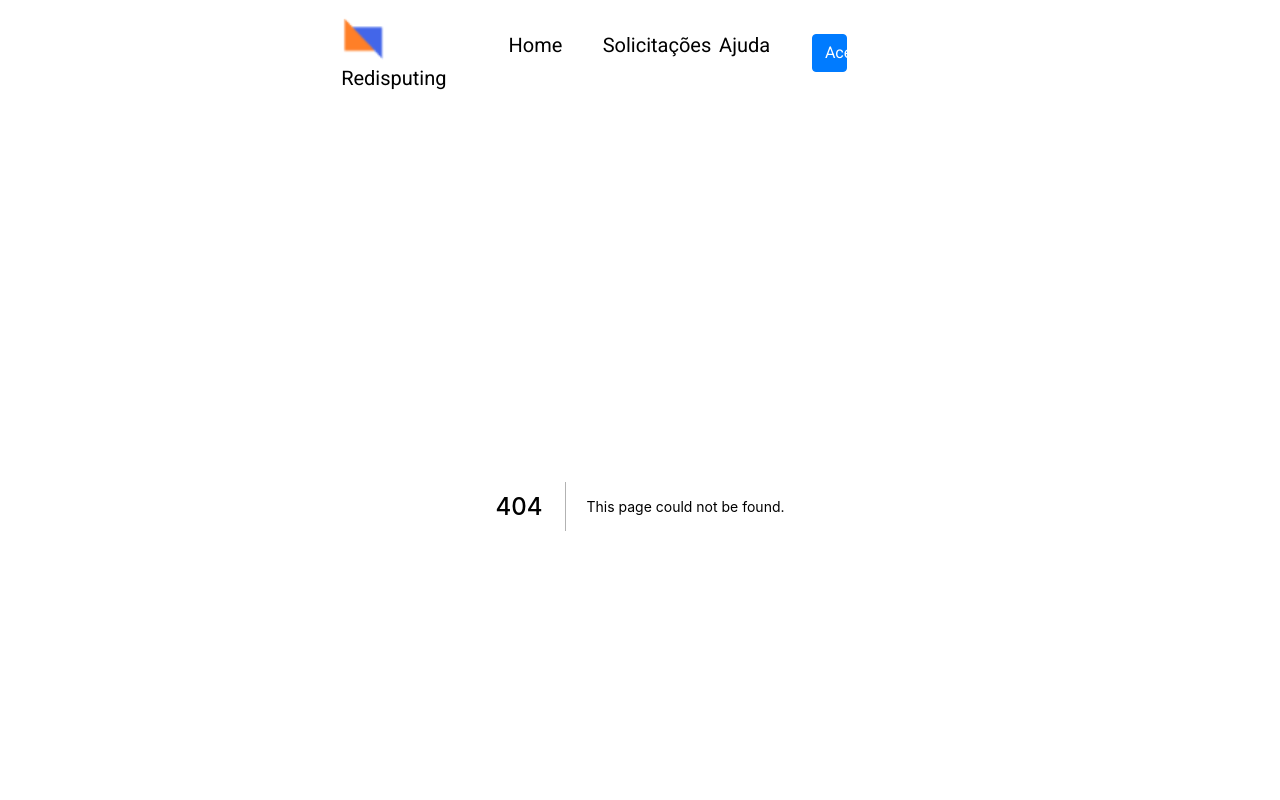
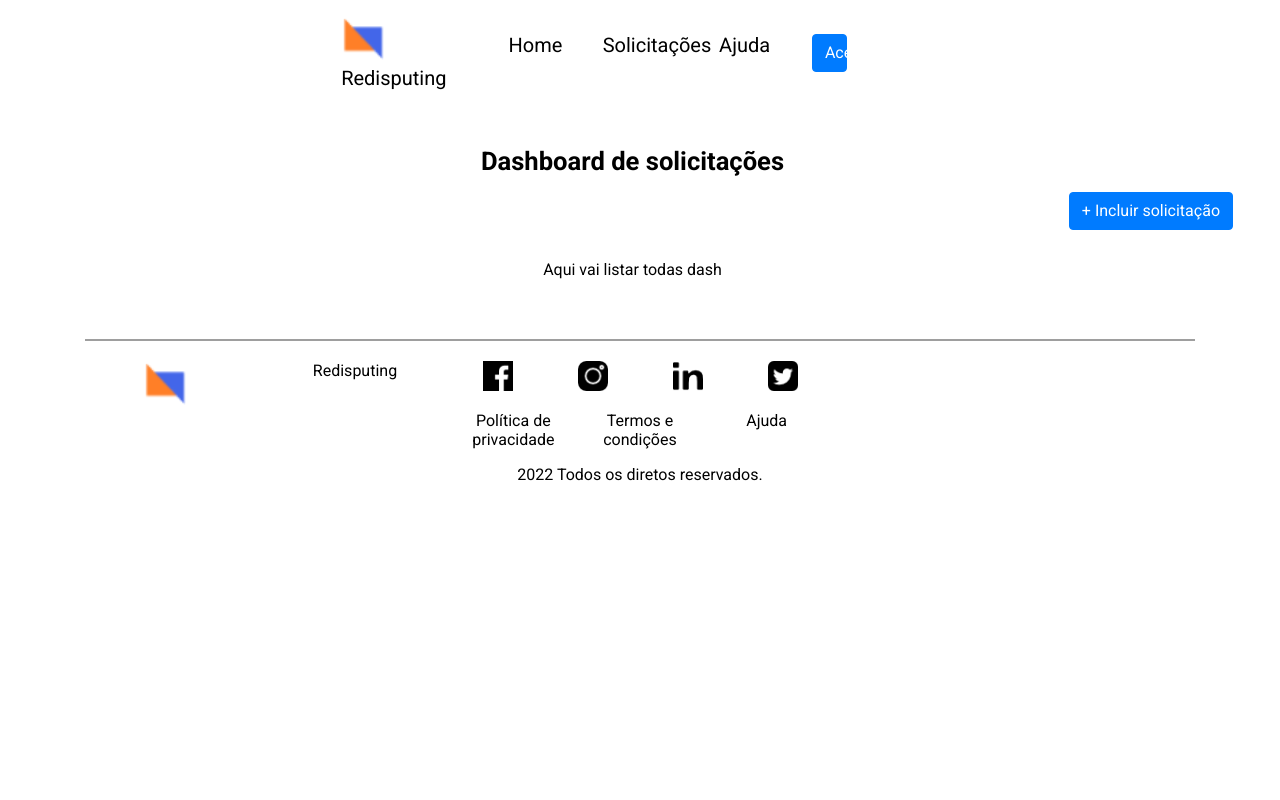
Before and after one commit to germanao/redisputing, a Next.js app: page /solicitacoes in a window 1280 px wide. Before the commit this address had no page. Shown: the top 800 px of the page. Built offline with nearby package versions, Linux system fonts and the light colour scheme.

Commit message:
Cria rotas e paginas

```diff
--- a/src/contexts/AuthContext.tsx
+++ b/src/contexts/AuthContext.tsx
@@ -24,7 +24,6 @@ export function AuthProvider({ children }) {
       const { ['redisputing.token']: token } = parseCookies()
 
       if (token) {
-        console.log(token)
         const userData = await recoverUserInformation()
         if (userData) {
           const userDTO: IAuthData = {
@@ -32,7 +31,7 @@ export function AuthProvider({ children }) {
             name: userData.name,
             email: userData.email
           }
-          console.log(userDTO)
+
           setUser(userDTO)
         }
       }
--- /dev/null
+++ b/src/pages/solicitacoes/index.tsx
@@ -0,0 +1,81 @@
+import { GetServerSideProps } from 'next'
+import Image from 'next/image'
+import { useRouter } from 'next/router'
+import { parseCookies } from 'nookies'
+import React, { useContext, useEffect } from 'react'
+import { Button } from 'react-bootstrap'
+import { Container, Row, Col } from 'react-grid-system'
+import { AuthContext } from '../../contexts/AuthContext'
+import { api, apiAuth } from '../../services/api'
+
+const Dashboard: React.FC = () => {
+  const { isAuthenticated, user } = useContext(AuthContext)
+
+  const router = useRouter()
+
+  // TODO: Descomentar ao final do desenvolvimento
+  // useEffect(() => {
+  //   if (!isAuthenticated) {
+  //     router.push('/login')
+  //   }
+  // }, [isAuthenticated, router])
+
+  return (
+    <>
+      <Container fluid style={{ padding: 0, margin: 0 }}>
+        <Row style={{ marginRight: 0 }}>
+          <Col xs={12}>
+            <p
+              style={{
+                fontSize: '1.6rem',
+                textAlign: 'center',
+                marginTop: '40px',
+                fontWeight: 'bold'
+              }}
+            >
+              Dashboard de solicitações
+            </p>
+          </Col>
+        </Row>
+        <Row align="center" style={{ marginRight: 0 }}>
+          <Col xs={12}>
+            <Row
+              style={{
+                justifyContent: 'flex-end',
+                marginRight: '4vh',
+                marginBottom: '30px'
+              }}
+            >
+              <Button onClick={() => router.push('/solicitacao')}>
+                + Incluir solicitação
+              </Button>
+            </Row>
+            <Row style={{ justifyContent: 'center' }}>
+              Aqui vai listar todas dash
+            </Row>
+          </Col>
+        </Row>
+      </Container>
+    </>
+  )
+}
+
+export default Dashboard
+
+export const getServersideProps: GetServerSideProps = async ctx => {
+  const { ['redisputing.token']: token } = parseCookies(ctx)
+
+  console.log(token)
+  if (!token) {
+    return {
+      redirect: {
+        destination: '/login',
+        permanent: false
+      }
+    }
+  }
+
+  return {
+    props: {}
+  }
+}
--- a/src/services/auth.ts
+++ b/src/services/auth.ts
@@ -35,6 +35,5 @@ export async function registerInRequest(data: SignInRequestData) {
 
 export async function recoverUserInformation() {
   const { data: response } = await apiAuth.get<IAuthPut>(`/getProfile`)
-  console.log(response)
   return response
 }
```
Also changed, not shown: src/pages/solicitacao/index.tsx (added, +78 -0 lines).
